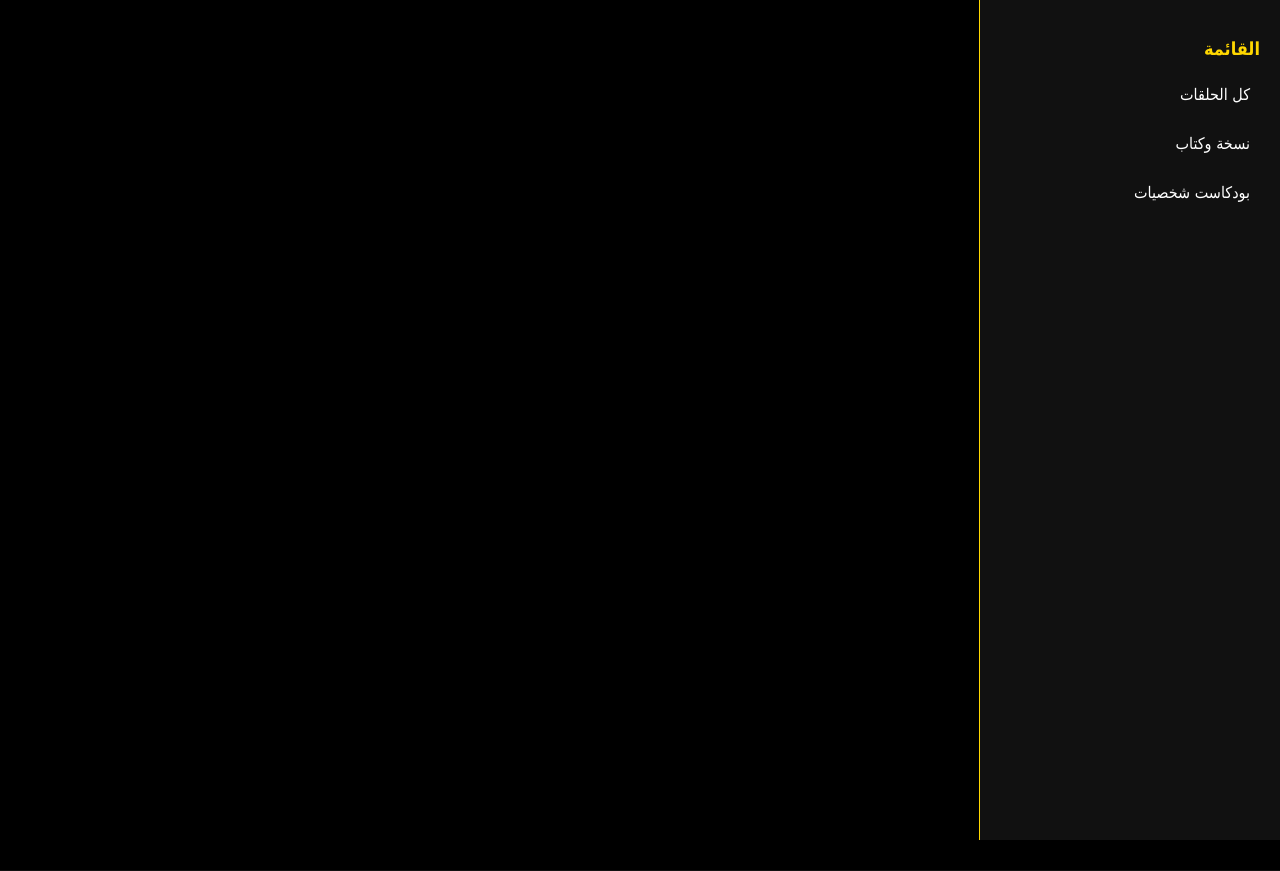
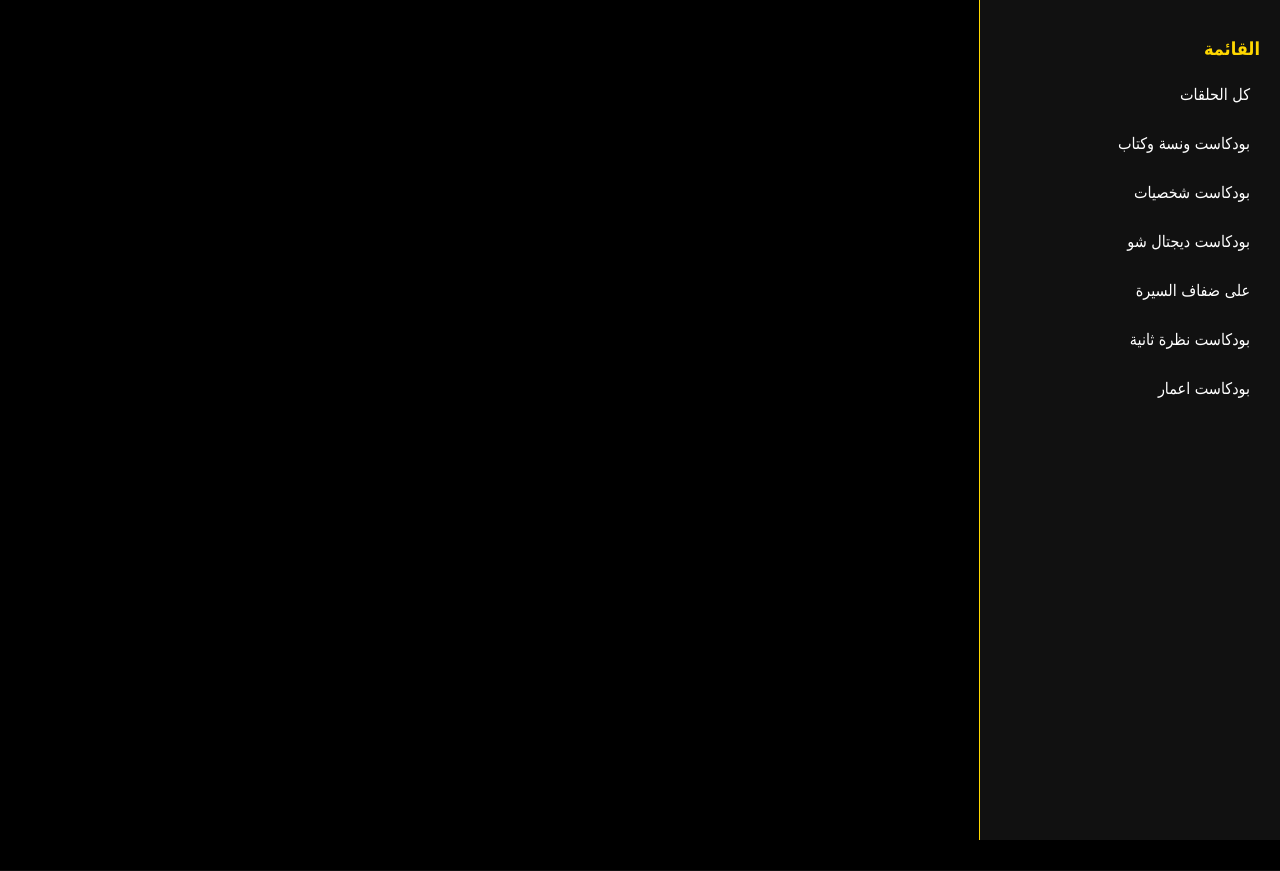
Before and after one commit to SCMN-official/SCMN_website, a Flask app: template templates/podcasts.html in a window 1280 px wide. Shown: the part 266-1137 px from the top of the page. Run offline with Flask 3, Linux system fonts and the light colour scheme; the template is opened without the code that fills it, so the values that code supplies are empty.

Commit message:
Update podcasts.html
Added more filters.

```diff
--- a/templates/podcasts.html
+++ b/templates/podcasts.html
@@ -56,8 +56,12 @@
     <h3>القائمة</h3>
     <ul>
       <li><a href="#" onclick="filterCat('all'); return false;">كل الحلقات</a></li>
-      <li><a href="#" onclick="filterCat('نسخة'); return false;">نسخة وكتاب</a></li>
+      <li><a href="#" onclick="filterCat('ونسة'); return false;">بودكاست ونسة وكتاب</a></li>
       <li><a href="#" onclick="filterCat('شخصيات'); return false;">بودكاست شخصيات</a></li>
+      <li><a href="#" onclick="filterCat('ديجتال'); return false;">بودكاست ديجتال شو</a></li>
+      <li><a href="#" onclick="filterCat('ضفاف'); return false;">على ضفاف السيرة</a></li>
+      <li><a href="#" onclick="filterCat('نظرة'); return false;">بودكاست نظرة ثانية</a></li>
+      <li><a href="#" onclick="filterCat('إعمار'); return false;">بودكاست اعمار</a></li>
     </ul>
   </div>
   <div class="main-content">
```
